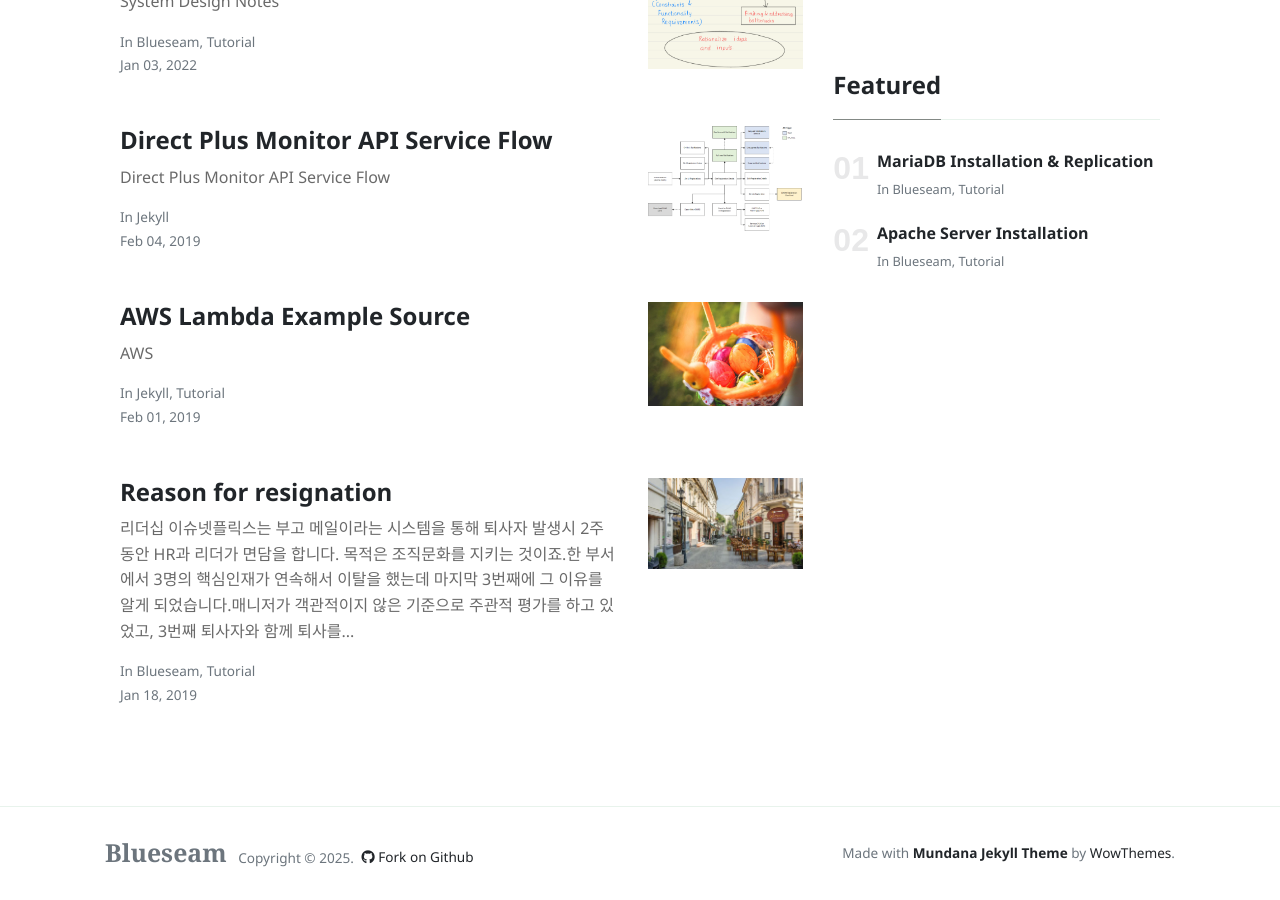
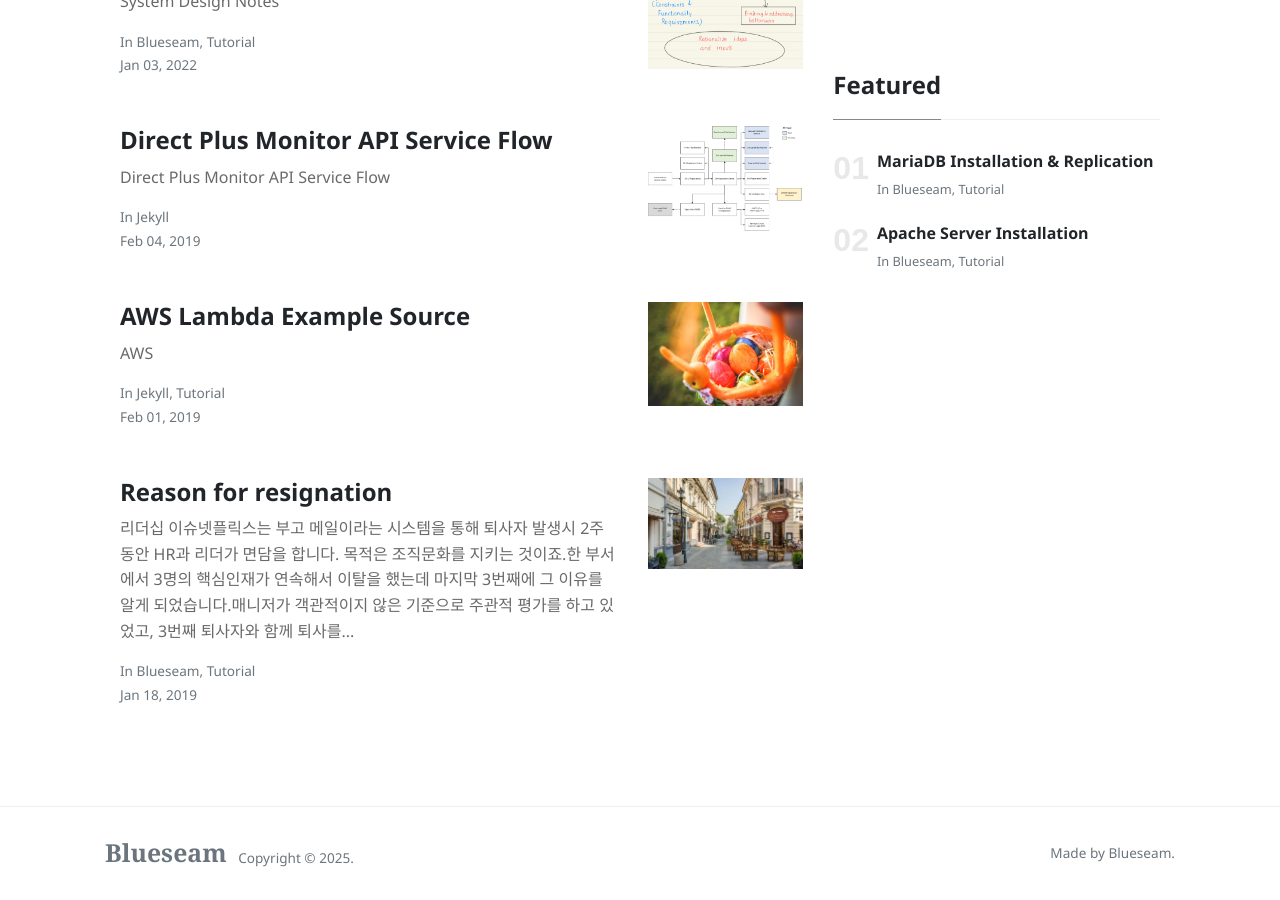
Before and after one commit to blueseam/blueseam.github.io, a Jekyll site: the page built from index.html, in a window 1280 px wide and 900 px high, scrolled down 1062 px. Built offline with Jekyll 4.4.1, drawn with Linux system fonts in a browser that asks for light colours; nearby versions of some CDN libraries; the list of posts is cut into pages by our own code.

Commit message:
Update default.html

```diff
--- a/_layouts/default.html
+++ b/_layouts/default.html
@@ -82,11 +82,11 @@
                 <span>Copyright © <script>document.write(new Date().getFullYear())</script>.</span>
 
                 <!--  Github Repo Star Btn-->
-                <a class="text-dark ml-1" target="_blank" href="https://github.com/wowthemesnet/mundana-theme-jekyll"><i class="fab fa-github"></i> Fork on Github</a>
+                <!--a class="text-dark ml-1" target="_blank" href="https://github.com/wowthemesnet/mundana-theme-jekyll"><i class="fab fa-github"></i> Fork on Github</a-->
 
             </div>
             <div>
-                Made with <a target="_blank" class="text-dark font-weight-bold" href="https://www.wowthemes.net/mundana-jekyll-theme/"> Mundana Jekyll Theme </a> by <a class="text-dark" target="_blank" href="https://www.wowthemes.net">WowThemes</a>.
+                Made by Blueseam.
             </div>
         </div>
         </div>
```
